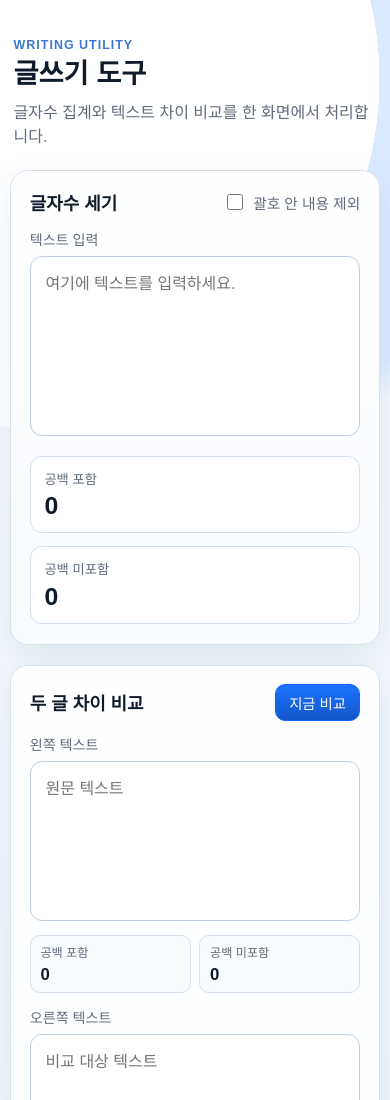
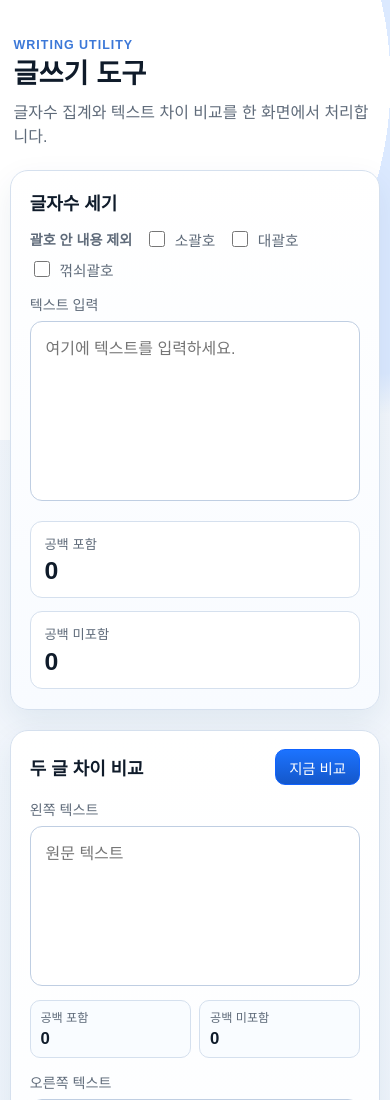
Before and after one commit to La-Coruna/writing-tool, a plain HTML site: page index.html in a window 390 px wide. Shown: the top 1100 px of the page. Drawn offline with Linux system fonts and the light colour scheme.

Commit message:
feat: 괄호 종류에 따른 글자수 세

```diff
--- a/app.js
+++ b/app.js
@@ -9,11 +9,17 @@
       ? new Intl.Segmenter("ko", { granularity: "word" })
       : null;
 
-  const BRACKET_PAIRS = {
-    "(": ")",
-    "[": "]",
-    "{": "}",
-    "（": "）",
+  const BRACKET_GROUPS = {
+    round: {
+      "(": ")",
+      "（": "）",
+    },
+    square: {
+      "[": "]",
+    },
+    angle: {
+      "<": ">",
+    },
   };
 
   const MAX_LCS_CELLS = 2_000_000;
@@ -21,7 +27,9 @@
 
   const dom = {
     countInput: document.getElementById("countInput"),
-    excludeBrackets: document.getElementById("excludeBrackets"),
+    excludeRoundBrackets: document.getElementById("excludeRoundBrackets"),
+    excludeSquareBrackets: document.getElementById("excludeSquareBrackets"),
+    excludeAngleBrackets: document.getElementById("excludeAngleBrackets"),
     countWithSpace: document.getElementById("countWithSpace"),
     countWithoutSpace: document.getElementById("countWithoutSpace"),
     compareNow: document.getElementById("compareNow"),
@@ -38,6 +46,33 @@
   let diffDebounceId = null;
   let storageEnabled = true;
   const autoGrowTextareas = [dom.countInput, dom.leftText, dom.rightText];
+  const bracketOptionInputs = [
+    dom.excludeRoundBrackets,
+    dom.excludeSquareBrackets,
+    dom.excludeAngleBrackets,
+  ];
+
+  function getExcludedBracketTypes() {
+    return {
+      round: dom.excludeRoundBrackets.checked,
+      square: dom.excludeSquareBrackets.checked,
+      angle: dom.excludeAngleBrackets.checked,
+    };
+  }
+
+  function hasExcludedBracketTypes() {
+    return Object.values(getExcludedBracketTypes()).some(Boolean);
+  }
+
+  function getActiveBracketPairs() {
+    const excludedBracketTypes = getExcludedBracketTypes();
+    return Object.entries(excludedBracketTypes).reduce((pairs, [type, enabled]) => {
+      if (enabled) {
+        Object.assign(pairs, BRACKET_GROUPS[type]);
+      }
+      return pairs;
+    }, {});
+  }
 
   function loadState() {
     if (!storageEnabled) {
@@ -65,7 +100,7 @@
     }
     const state = {
       countInput: dom.countInput.value,
-      excludeBrackets: dom.excludeBrackets.checked,
+      excludedBracketTypes: getExcludedBracketTypes(),
       leftText: dom.leftText.value,
       rightText: dom.rightText.value,
     };
@@ -83,9 +118,24 @@
     }
 
     dom.countInput.value = typeof state.countInput === "string" ? state.countInput : "";
-    dom.excludeBrackets.checked = Boolean(state.excludeBrackets);
     dom.leftText.value = typeof state.leftText === "string" ? state.leftText : "";
     dom.rightText.value = typeof state.rightText === "string" ? state.rightText : "";
+
+    const legacyExcludeBrackets = Boolean(state.excludeBrackets);
+    const excludedBracketTypes =
+      state.excludedBracketTypes && typeof state.excludedBracketTypes === "object"
+        ? state.excludedBracketTypes
+        : null;
+
+    dom.excludeRoundBrackets.checked = excludedBracketTypes
+      ? Boolean(excludedBracketTypes.round)
+      : legacyExcludeBrackets;
+    dom.excludeSquareBrackets.checked = excludedBracketTypes
+      ? Boolean(excludedBracketTypes.square)
+      : legacyExcludeBrackets;
+    dom.excludeAngleBrackets.checked = excludedBracketTypes
+      ? Boolean(excludedBracketTypes.angle)
+      : legacyExcludeBrackets;
   }
 
   function countGraphemes(text) {
@@ -116,7 +166,7 @@
     }
   }
 
-  function stripBracketContent(text) {
+  function stripBracketContent(text, bracketPairs) {
     if (!text) {
       return "";
     }
@@ -125,8 +175,8 @@
     let output = "";
 
     for (const char of text) {
-      if (Object.prototype.hasOwnProperty.call(BRACKET_PAIRS, char)) {
-        closingStack.push(BRACKET_PAIRS[char]);
+      if (Object.prototype.hasOwnProperty.call(bracketPairs, char)) {
+        closingStack.push(bracketPairs[char]);
         continue;
       }
 
@@ -147,7 +197,7 @@
 
   function updateCounter() {
     const raw = dom.countInput.value;
-    const applied = dom.excludeBrackets.checked ? stripBracketContent(raw) : raw;
+    const applied = hasExcludedBracketTypes() ? stripBracketContent(raw, getActiveBracketPairs()) : raw;
 
     const withSpaceCount = countGraphemes(applied);
     const withoutSpaceCount = countGraphemes(applied.replace(/\s/gu, ""));
@@ -388,10 +438,12 @@
       updateCounter();
       saveState();
     });
-    dom.excludeBrackets.addEventListener("change", () => {
-      updateCounter();
-      saveState();
-    });
+    for (const input of bracketOptionInputs) {
+      input.addEventListener("change", () => {
+        updateCounter();
+        saveState();
+      });
+    }
 
     dom.leftText.addEventListener("input", () => {
       autoResizeTextarea(dom.leftText);
--- a/index.html
+++ b/index.html
@@ -20,10 +20,21 @@
       <section class="card">
         <div class="card-head">
           <h2>글자수 세기</h2>
-          <label class="checkbox">
-            <input id="excludeBrackets" type="checkbox" />
-            괄호 안 내용 제외
-          </label>
+          <div class="checkbox-group" role="group" aria-labelledby="excludeBracketOptionsLabel">
+            <span id="excludeBracketOptionsLabel" class="checkbox-group-label">괄호 안 내용 제외</span>
+            <label class="checkbox">
+              <input id="excludeRoundBrackets" type="checkbox" />
+              소괄호
+            </label>
+            <label class="checkbox">
+              <input id="excludeSquareBrackets" type="checkbox" />
+              대괄호
+            </label>
+            <label class="checkbox">
+              <input id="excludeAngleBrackets" type="checkbox" />
+              꺾쇠괄호
+            </label>
+          </div>
         </div>
 
         <label class="input-label" for="countInput">텍스트 입력</label>
--- a/styles.css
+++ b/styles.css
@@ -168,6 +168,21 @@ h3 {
   gap: 0.42rem;
   color: var(--text-muted);
   font-size: 0.92rem;
+  white-space: nowrap;
+}
+
+.checkbox-group {
+  display: flex;
+  flex-wrap: wrap;
+  align-items: center;
+  justify-content: flex-end;
+  gap: 0.5rem 0.8rem;
+}
+
+.checkbox-group-label {
+  color: var(--text-muted);
+  font-size: 0.88rem;
+  font-weight: 600;
   white-space: nowrap;
 }
 
@@ -362,4 +377,8 @@ h3 {
   .card-head {
     flex-wrap: wrap;
   }
+
+  .checkbox-group {
+    justify-content: flex-start;
+  }
 }
```
Also changed, not shown: 1 other file.
